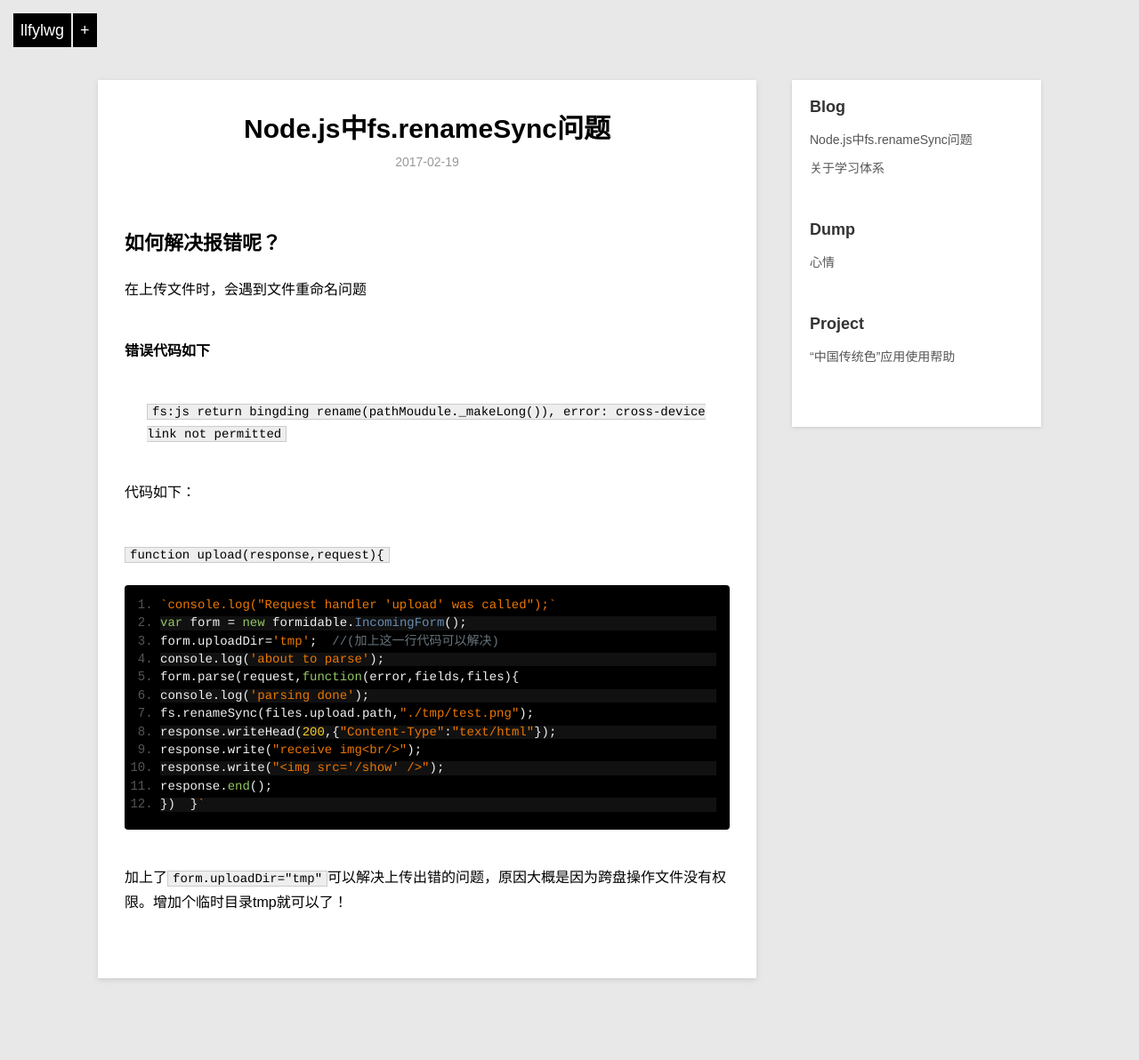
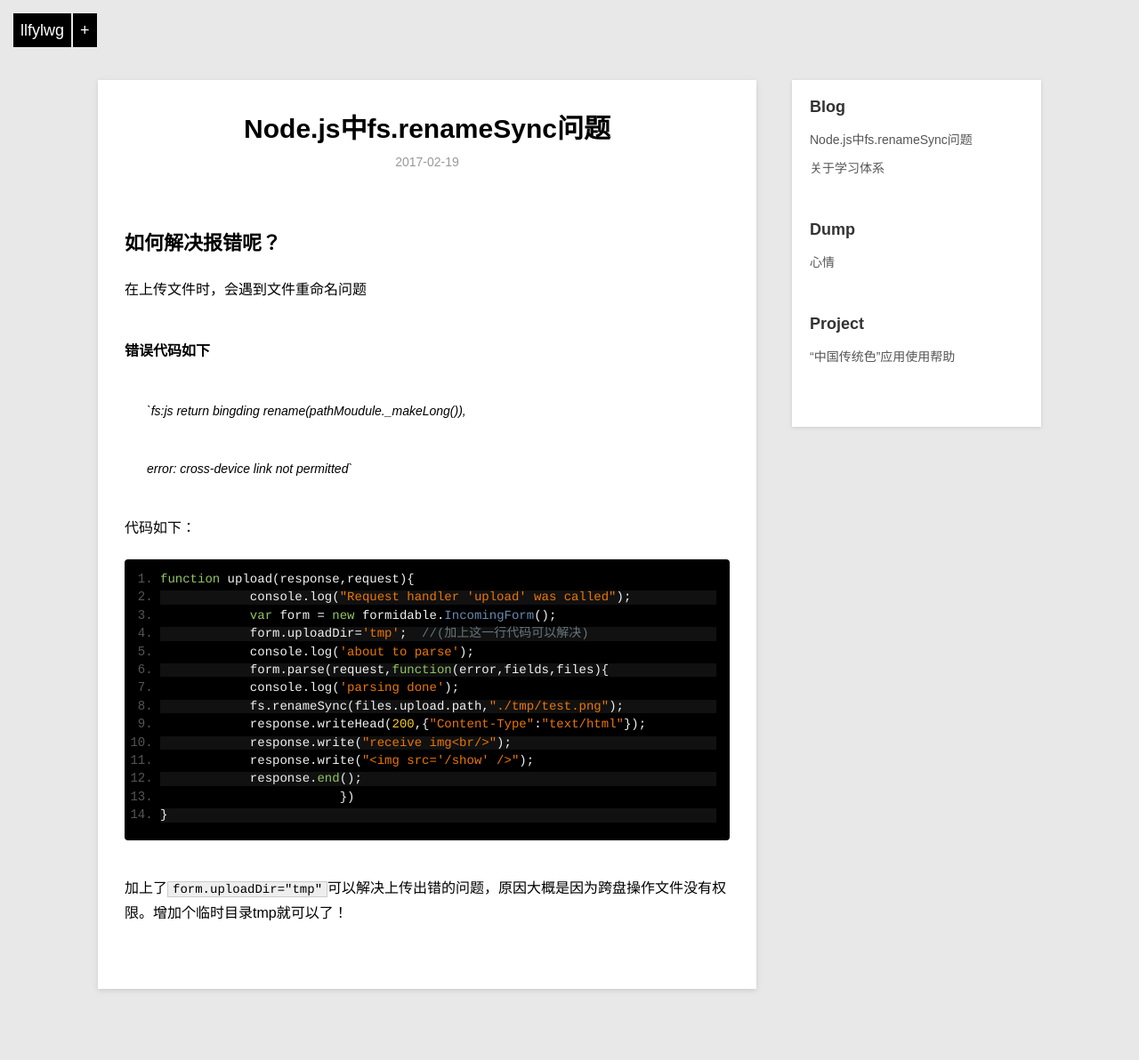
Before and after one commit to llfylwg/llfylwg.github.io, a Jekyll site: the page built from _posts/blog/2017-02-19-about-node-problem.md, in a window 1280 px wide. Shown: the whole page at 89% size. Built offline with Jekyll 4.4.1, drawn with Linux system fonts in a browser that asks for light colours; Markdown is read by kramdown in place of the engine named in the settings; comment, search, counter and statistics services are not loaded.

```diff
--- a/_posts/blog/2017-02-19-about-node-problem.md
+++ b/_posts/blog/2017-02-19-about-node-problem.md
@@ -12,25 +12,25 @@ description: 如何解决？
 
 **错误代码如下**
 > `fs:js return bingding rename(pathMoudule._makeLong()),
+
 > error: cross-device link not permitted`
 
 代码如下：
 
-
-`function upload(response,request){`
-
-    `console.log("Request handler 'upload' was called");`
-    var form = new formidable.IncomingForm();
-    form.uploadDir='tmp';  //(加上这一行代码可以解决)
-    console.log('about to parse');
-    form.parse(request,function(error,fields,files){
-    console.log('parsing done');
-    fs.renameSync(files.upload.path,"./tmp/test.png");
-    response.writeHead(200,{"Content-Type":"text/html"});
-    response.write("receive img<br/>");
-    response.write("<img src='/show' />");
-    response.end();
-    })  }`
+    function upload(response,request){
+		    console.log("Request handler 'upload' was called");
+		    var form = new formidable.IncomingForm();
+		    form.uploadDir='tmp';  //(加上这一行代码可以解决)
+		    console.log('about to parse');
+		    form.parse(request,function(error,fields,files){
+		    console.log('parsing done');
+		    fs.renameSync(files.upload.path,"./tmp/test.png");
+		    response.writeHead(200,{"Content-Type":"text/html"});
+		    response.write("receive img<br/>");
+		    response.write("<img src='/show' />");
+		    response.end();
+   			})
+    }
 
 
 加上了`form.uploadDir="tmp"`可以解决上传出错的问题，原因大概是因为跨盘操作文件没有权限。增加个临时目录tmp就可以了！
```
